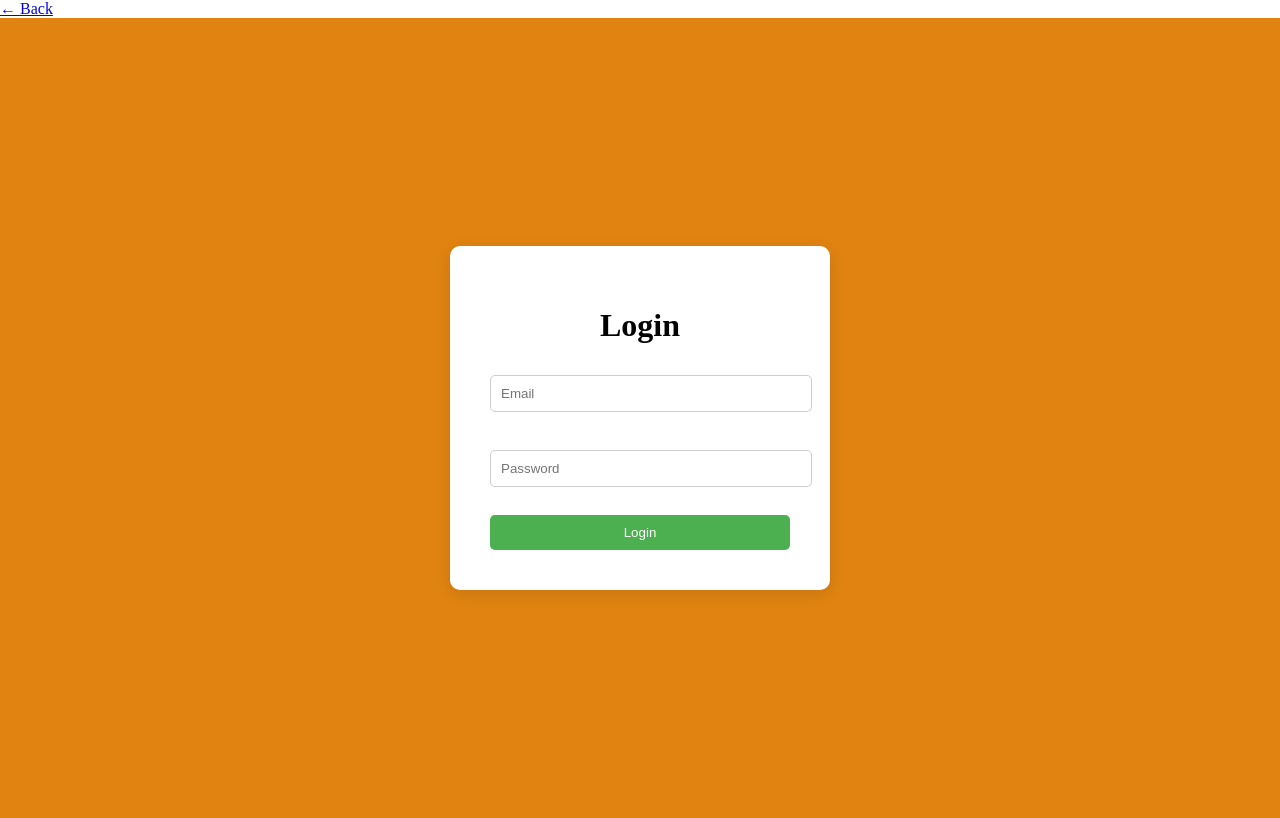
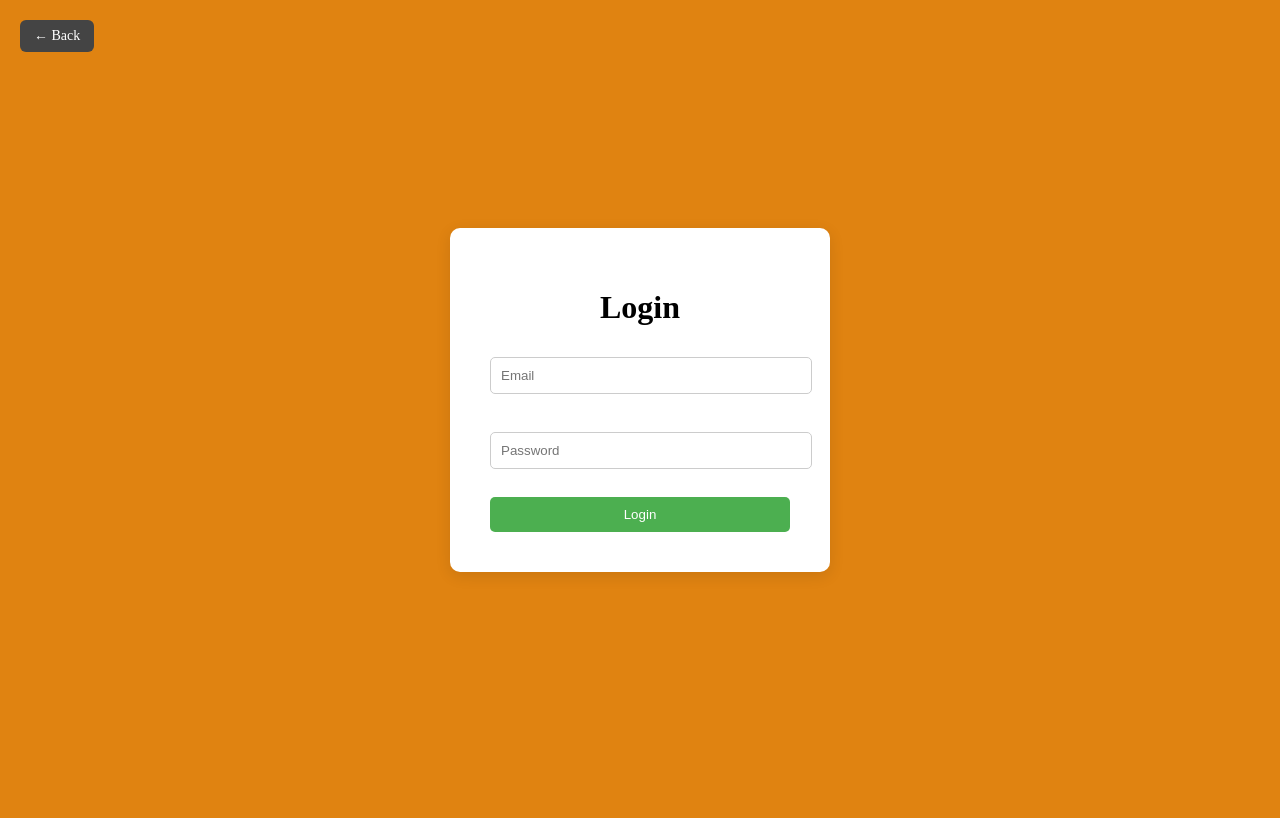
Before and after one commit to jvitorbarros15/Nittany-Auction-, a Flask app: page /login in a window 1280 px wide. After the commit the page ends 575 px from the top, so only its background shows below. Run offline with Flask 3, Linux system fonts and the light colour scheme.

Commit message:
Add a bit of styling for the back to homepage button

```diff
--- a/app.py
+++ b/app.py
@@ -6,7 +6,6 @@ app = Flask(__name__)
 def homepage():
     return render_template("homepage.html")
 
-# Have to add the route to login page here
 @app.route("/login", methods=["GET", "POST"])
 def login():
     if request.method == "POST":
--- a/static/style.css
+++ b/static/style.css
@@ -80,3 +80,19 @@ body {
 .login-box button:hover {
     opacity: 0.9;
 }
+
+.back-btn {
+    position: absolute;
+    top: 20px;
+    left: 20px;
+    text-decoration: none;
+    background-color: #444;
+    color: white;
+    padding: 8px 14px;
+    border-radius: 6px;
+    font-size: 14px;
+}
+
+.back-btn:hover {
+    opacity: 0.85;
+}
```
